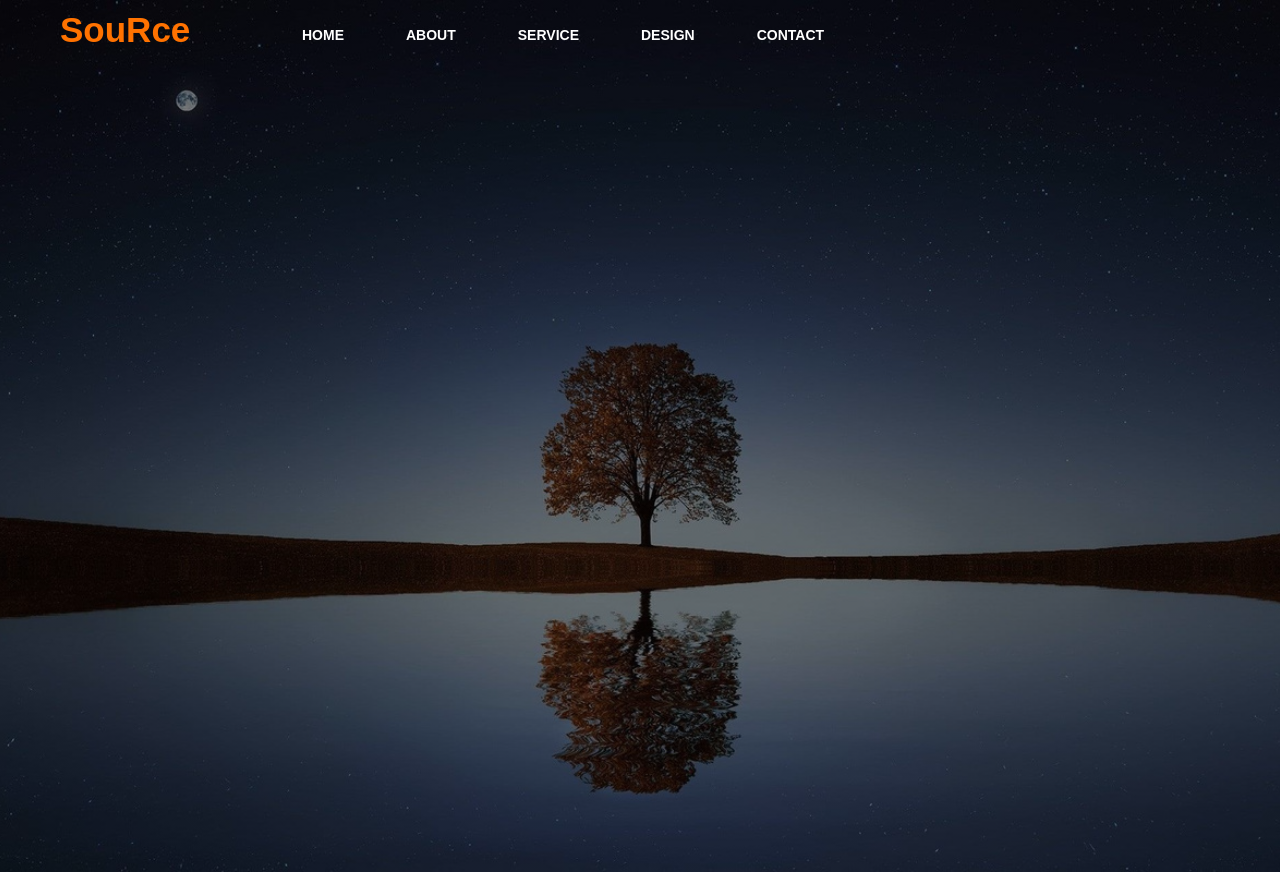
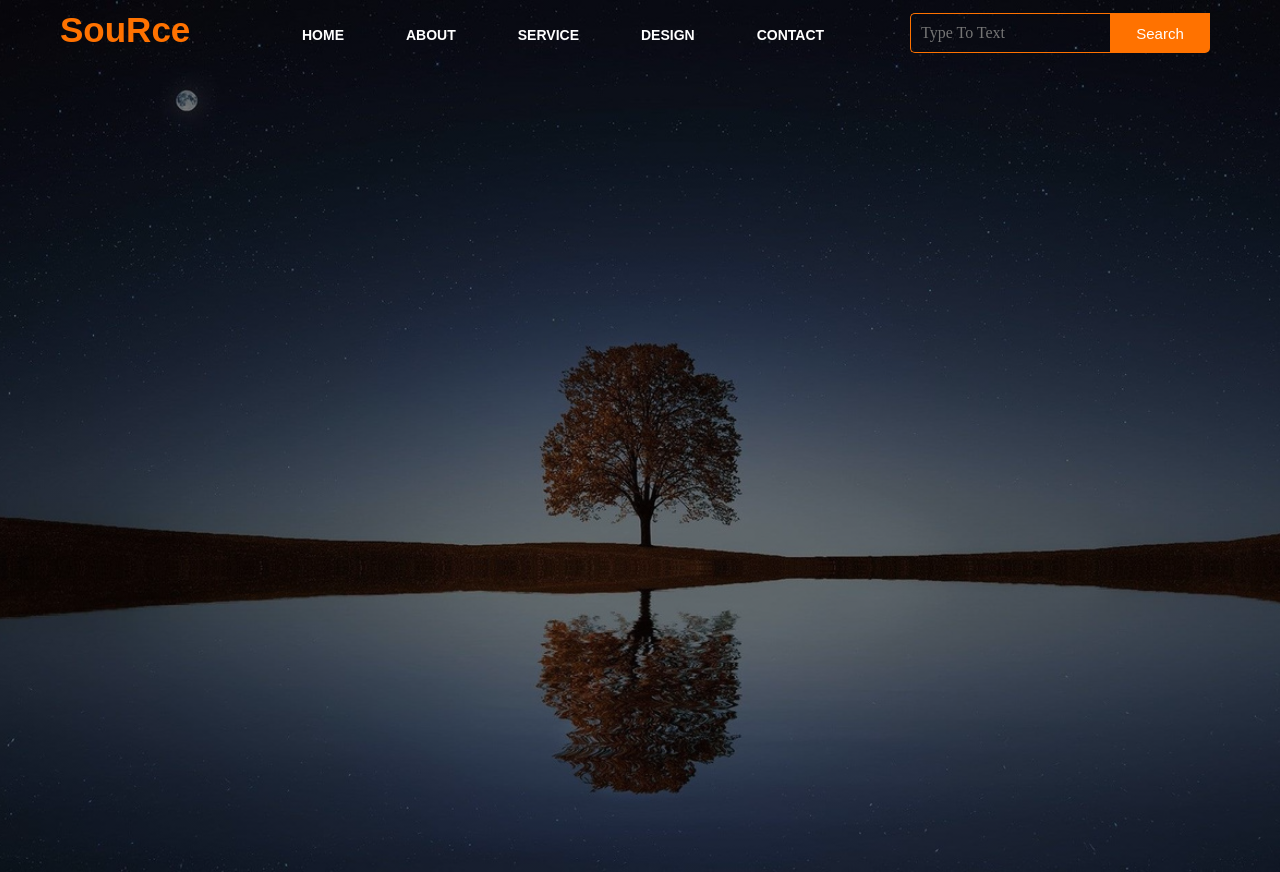
Before and after one commit to tanzimAhmedUtsho/web-development-course-website, a plain HTML site: page index.html in a window 1280 px wide. Drawn offline with Linux system fonts and the light colour scheme.

Commit message:
added search box

```diff
--- a/index.html
+++ b/index.html
@@ -21,6 +21,15 @@
             <li><a href="#">CONTACT</a></li>
           </ul>
         </div>
+        <div class="search">
+          <input
+            class="srch"
+            type="search"
+            name=""
+            placeholder="Type To Text"
+          />
+          <a href="#"><button class="btn">Search</button></a>
+        </div>
       </div>
     </div>
   </body>
--- a/style.css
+++ b/style.css
@@ -60,3 +60,41 @@ ul li a {
 ul li a:hover {
   color: #ff7200;
 }
+
+.search {
+  width: 330px;
+  float: left;
+  margin-left: 270px;
+}
+.srch {
+  font-family: "Times New Roman";
+  width: 200px;
+  height: 40px;
+  background: transparent;
+  border: 1px solid #ff7200;
+  margin-top: 13px;
+  color: #fff;
+  border-right: none;
+  font-size: 16px;
+  float: left;
+  padding: 10px;
+  border-bottom-left-radius: 5px;
+  border-top-left-radius: 5px;
+}
+.btn {
+  width: 100px;
+  height: 40px;
+  background: #ff7200;
+  border: 2px solid #ff7200;
+  margin-top: 13px;
+  color: #fff;
+  font-size: 15px;
+  border-bottom-right-radius: 5px;
+  border-bottom-right-radius: 5px;
+}
+.btn:focus {
+  outline: none;
+}
+.srch:focus {
+  outline: none;
+}
```
